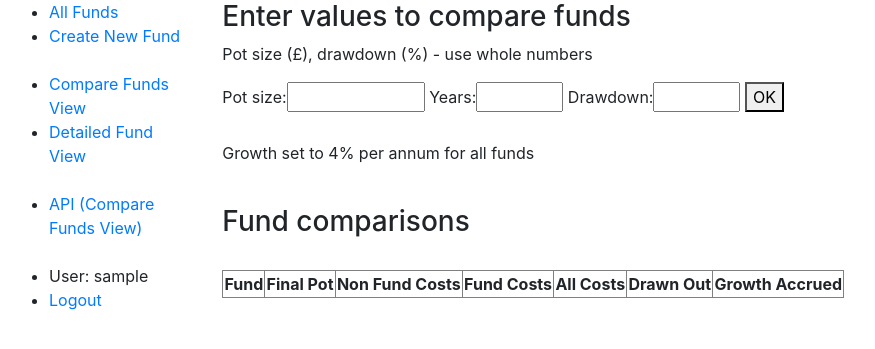
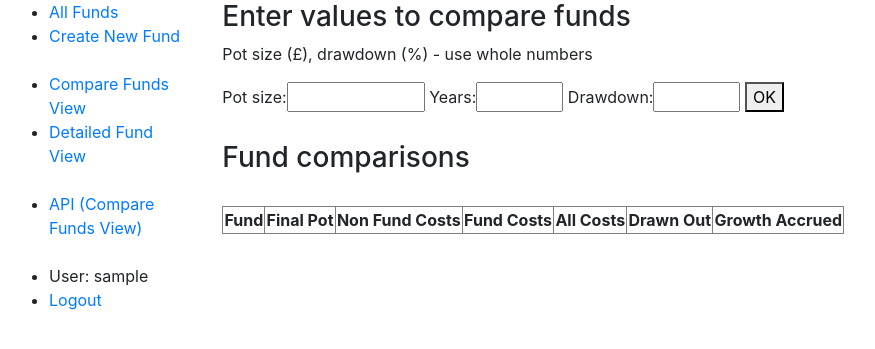
Before and after one commit to joshrobbinsuk/pensionspaul, a Django app: page /comparefunds/ in a window 1280 px wide. Shown: the top 349 px of the page, without its empty margins (6-881 px from the left). Run offline with Django 3.2, Linux system fonts and the light colour scheme; the visitor is signed in with stand-in values (Sample User, id 1); lists and menus that the app fills with data are empty; some libraries are stand-ins or nearby versions.

Commit message:
removed text above calc

```diff
--- a/funds/templates/compare_funds.html
+++ b/funds/templates/compare_funds.html
@@ -11,8 +11,6 @@
 	{{form.as_table}}
 	<button type="submit" >OK</button>
 </form>
-<br>
-<p> Growth set to 4% per annum for all funds </p>
 <br>
 <h3> Fund comparisons </h3>
 <br>
--- a/funds/templates/detail_fund.html
+++ b/funds/templates/detail_fund.html
@@ -13,8 +13,6 @@
 <button type="submit" name="csv"> DOWNLOAD</button>
 {% endif %}
 </form>
-<br>
-<p> Growth set to 4% per annum for all funds </p>
 <br>
 <h3> Results </h3>
 <br>
```
